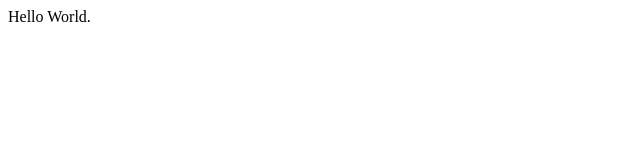
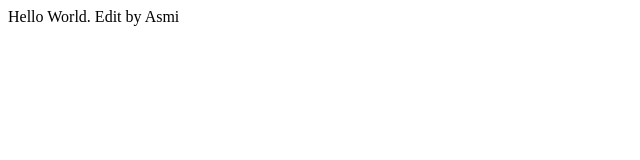
Before and after one commit to bpdc-acmw/JuMP-2021-Web-Dev, a plain HTML site: page index.html in a window 1280 px wide. Shown: the whole page, without its empty margins (0-640 px from the left). Drawn offline with Linux system fonts and the light colour scheme.

Commit message:
Body changed

```diff
--- a/index.html
+++ b/index.html
@@ -4,5 +4,6 @@
     </head>
     <body>
         Hello World.
+        Edit by Asmi
     </body>
 </html>
```
